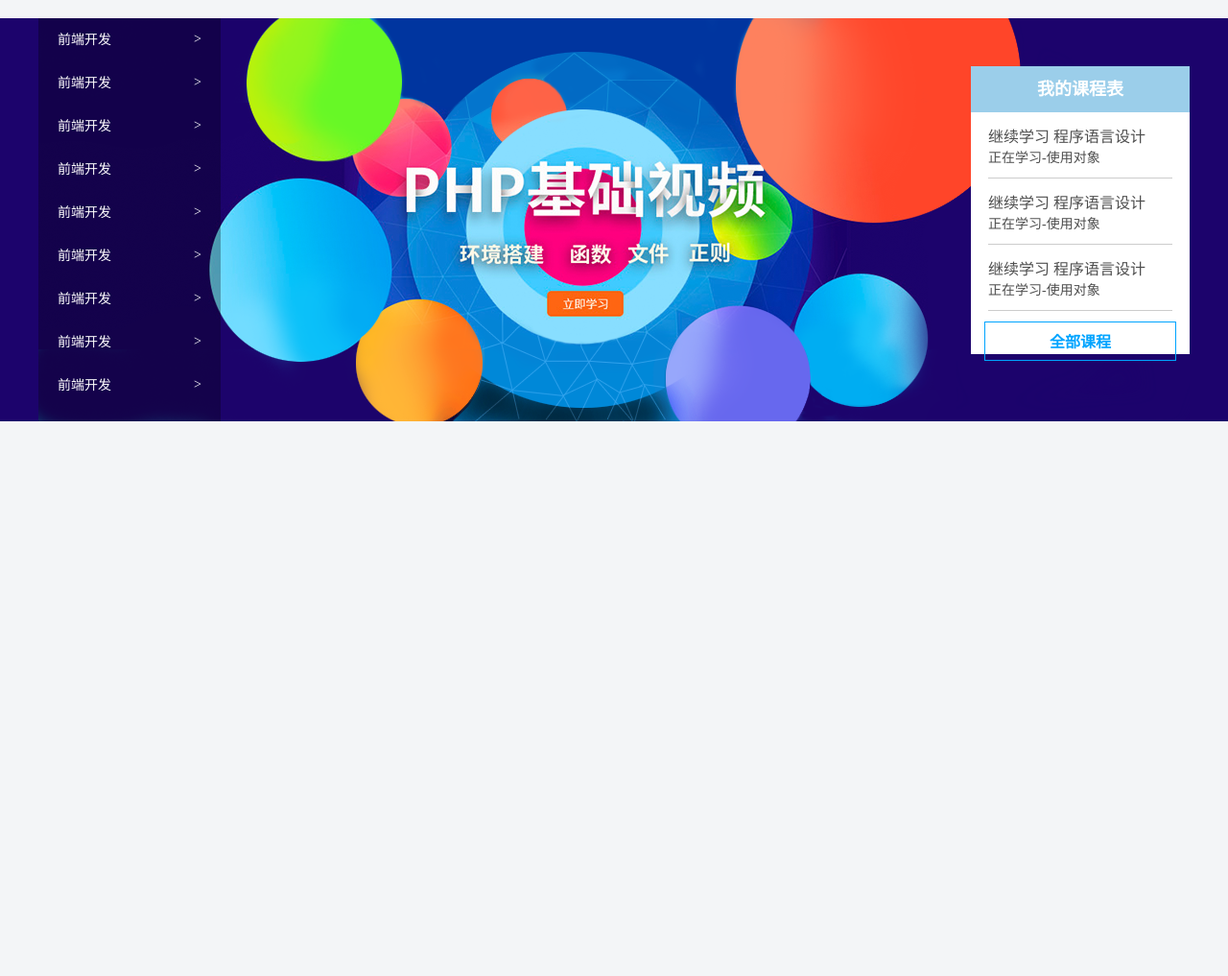
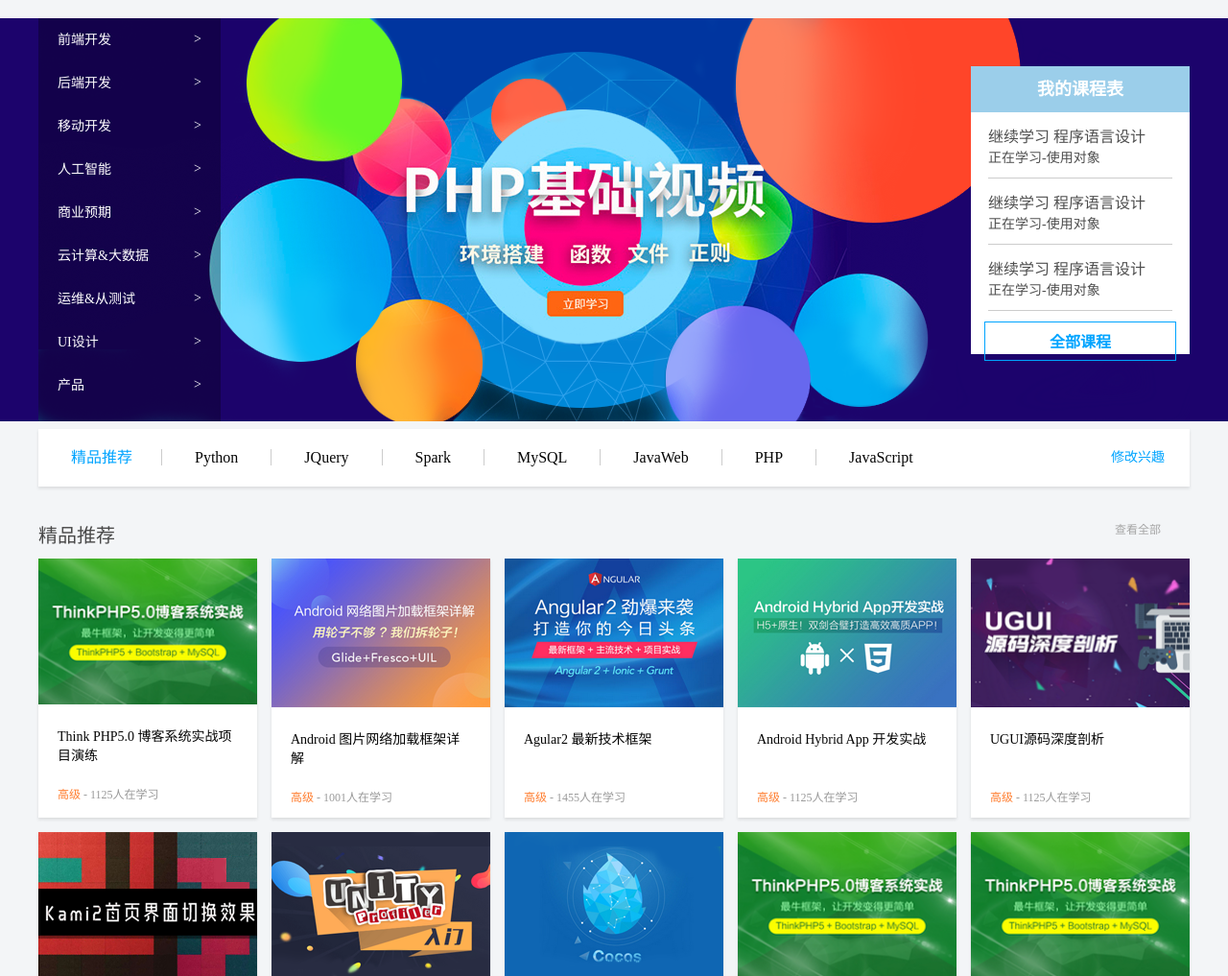
Before and after one commit to Yunshasha/EducationWeb, a plain HTML site: page EductionWeb/index.html in a window 1280 px wide. Shown: the part 83-1100 px from the top of the page at 96% size. Before the commit the page ends 800 px from the top, so only its background shows below. Drawn offline with Linux system fonts and the light colour scheme.

Commit message:
update main content

```diff
--- a/EductionWeb/CSS/index.css
+++ b/EductionWeb/CSS/index.css
@@ -207,3 +207,106 @@
     color: #f39213;
     border:1px solid #f39213;
 }
+/* 精品推荐导航 */
+.recom{
+    margin-top: 8px;
+    padding-left: 34px;
+    padding-right: 26px;
+    height: 60px;
+    background-color: #fff;
+    box-shadow: 0 2px 3px 0
+    rgba(118, 118, 118,0.2);
+
+    line-height: 60px;
+}
+.recom h2{
+    float: left;
+    font-size: 16px;
+    color: #00a4ff;
+    font-weight: 400;
+}
+.recom ul{
+    float: left;
+    margin-left: 30px;
+
+}
+
+.recom ul li {
+    float: left;
+
+}
+.recom li a{
+    padding: 0 34px;
+
+    border-left:1px solid #ccc ;
+
+    font-size: 16px;
+    color: #050505;
+}
+.recom a:hover{
+    color: #00a4ff;
+
+}
+.recom .fix{
+    float: right;
+    font-size: 14px;
+    color: #00a4ff;
+}
+
+/* 精品课程推荐 */
+.goods{
+    margin-top: 35px;
+
+}
+.goods .title{
+    height: 40px;
+}
+.goods .title h2{
+    float: left;
+    font-size: 20px;
+    font-weight: 400;
+    color: #494949;
+}
+.goods .title a{
+    float: right;
+    margin-right: 30px;
+    font-size: 12px;
+    color: #a5a5a5;
+}
+
+.goods .content li{
+    float: left;
+    margin-right: 15px;
+    margin-bottom: 15px;
+
+
+    width: 228px;
+    height: 270px;
+    background-color: #fff;
+    box-shadow: 0 2px 3px 0
+    rgba(118, 118, 118,0.2);
+}
+.goods .content li:nth-child(5n){
+    margin-right: 0;
+}
+
+.goods .content li h3{
+    padding: 20px;
+
+    height: 80px;
+
+    font-size: 14px;
+    font-weight: 400;
+    line-height: 20px;
+    color: #050505;
+}
+.goods .content li p{
+
+    margin:0  20px;
+
+    font-size: 12px;
+    color: #999999;
+}
+.goods .content li p span{
+    color: #ff7c2d;
+}
--- a/EductionWeb/index.html
+++ b/EductionWeb/index.html
@@ -41,14 +41,14 @@
             <div class="left">
                 <ul>
                     <li><a href="#">前端开发<span>></span></a></li>
-                    <li><a href="#">前端开发<span>></span></a></li>
-                    <li><a href="#">前端开发<span>></span></a></li>
-                    <li><a href="#">前端开发<span>></span></a></li>
-                    <li><a href="#">前端开发<span>></span></a></li>
-                    <li><a href="#">前端开发<span>></span></a></li>
-                    <li><a href="#">前端开发<span>></span></a></li>
-                    <li><a href="#">前端开发<span>></span></a></li>
-                    <li><a href="#">前端开发<span>></span></a></li>
+                    <li><a href="#">后端开发<span>></span></a></li>
+                    <li><a href="#">移动开发<span>></span></a></li>
+                    <li><a href="#">人工智能<span>></span></a></li>
+                    <li><a href="#">商业预期<span>></span></a></li>
+                    <li><a href="#">云计算&大数据<span>></span></a></li>
+                    <li><a href="#">运维&从测试<span>></span></a></li>
+                    <li><a href="#">UI设计<span>></span></a></li>
+                    <li><a href="#">产品<span>></span></a></li>
                 </ul>
             </div>
             <div class="right">
@@ -73,6 +73,103 @@
 
     </div>
     <!-- 精品推荐导航栏 -->
+    <div class="recom wrapper">
+        <h2>精品推荐</h2>
+        <ul>
+            <li><a href="#">Python</a></li>
+            <li><a href="#">JQuery</a></li>
+            <li><a href="#">Spark</a></li>
+            <li><a href="#">MySQL</a></li>
+            <li><a href="#">JavaWeb</a></li>
+            <li><a href="#">PHP</a></li>
+            <li><a href="#">JavaScript</a></li>
+        </ul>
+        <a href="#" class="fix">修改兴趣</a>
+
+    </div>
+    <!-- 精品课程 -->
+    <div class="goods wrapper">
+        <div class="title">
+            <h2>精品推荐</h2>
+            <a href="#">查看全部</a>
+        </div>
+        <div class="content">
+            <ul>
+                <li>
+                    <a href="#">
+                        <img src="./images/course01.png" width= 228px alt="课程01">
+                        <h3>Think PHP5.0 博客系统实战项目演练</h3>
+                        <p><span>高级</span> - 1125人在学习</p>
+                    </a>
+                </li>
+                <li>
+                    <a href="#">
+                        <img src="./images/course02.png" width= 228px alt="课程02">
+                        <h3>Android 图片网络加载框架详解</h3>
+                        <p><span>高级</span> - 1001人在学习</p>
+                    </a>
+                </li>
+                <li>
+                    <a href="#">
+                        <img src="./images/course03.png" width= 228px alt="课程03">
+                        <h3>Agular2 最新技术框架</h3>
+                        <p><span>高级</span> - 1455人在学习</p>
+                    </a>
+                </li>
+                <li>
+                    <a href="#">
+                        <img src="./images/course04.png" width= 228px alt="课程04">
+                        <h3>Android Hybrid App 开发实战</h3>
+                        <p><span>高级</span> - 1125人在学习</p>
+                    </a>
+                </li>
+                <li>
+                    <a href="#">
+                        <img src="./images/course05.png" width= 228px alt="课程05">
+                        <h3>UGUI源码深度剖析</h3>
+                        <p><span>高级</span> - 1125人在学习</p>
+                    </a>
+                </li>
+                <li>
+                    <a href="#">
+                        <img src="./images/course06.png" width= 228px alt="课程06">
+                        <h3>Think PHP5.0 博客系统实战项目演练</h3>
+                        <p><span>高级</span> - 1125人在学习</p>
+                    </a>
+                </li>
+                <li>
+                    <a href="#">
+                        <img src="./images/course07.png" width= 228px alt="课程01">
+                        <h3>Think PHP5.0 博客系统实战项目演练</h3>
+                        <p><span>高级</span> - 1125人在学习</p>
+                    </a>
+                </li>
+                <li>
+                    <a href="#">
+                        <img src="./images/course08.png" width= 228px alt="课程01">
+                        <h3>Think PHP5.0 博客系统实战项目演练</h3>
+                        <p><span>高级</span> - 1125人在学习</p>
+                    </a>
+                </li>
+                <li>
+                    <a href="#">
+                        <img src="./images/course01.png" width= 228px alt="课程01">
+                        <h3>Think PHP5.0 博客系统实战项目演练</h3>
+                        <p><span>高级</span> - 1125人在学习</p>
+                    </a>
+                </li>
+                <li>
+                    <a href="#">
+                        <img src="./images/course01.png" width= 228px alt="课程01">
+                        <h3>Think PHP5.0 博客系统实战项目演练</h3>
+                        <p><span>高级</span> - 1125人在学习</p>
+                    </a>
+                </li>
+
+
+            </ul>
+        </div>
+    </div>
 
 </body>
 </html>
```
